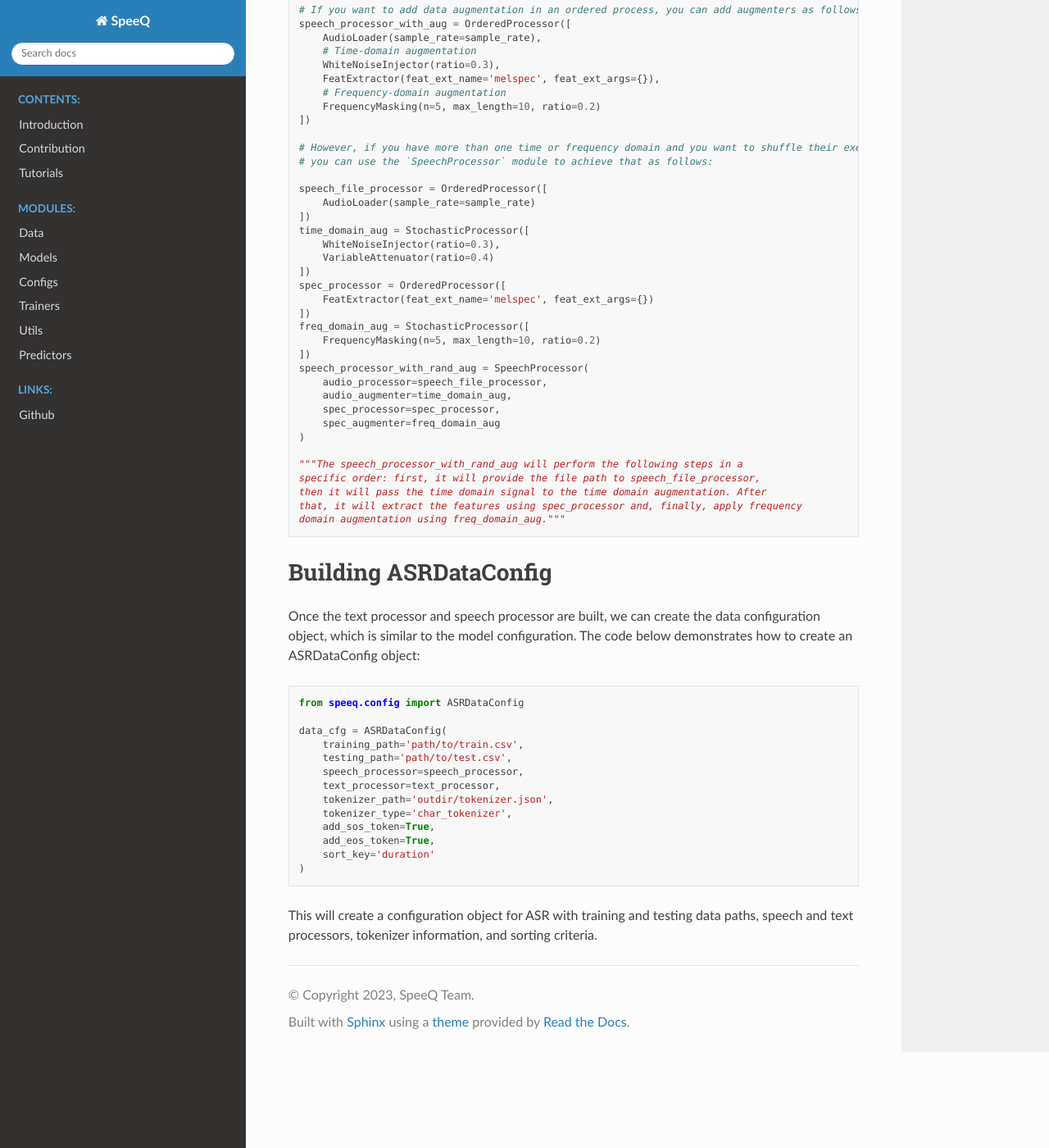
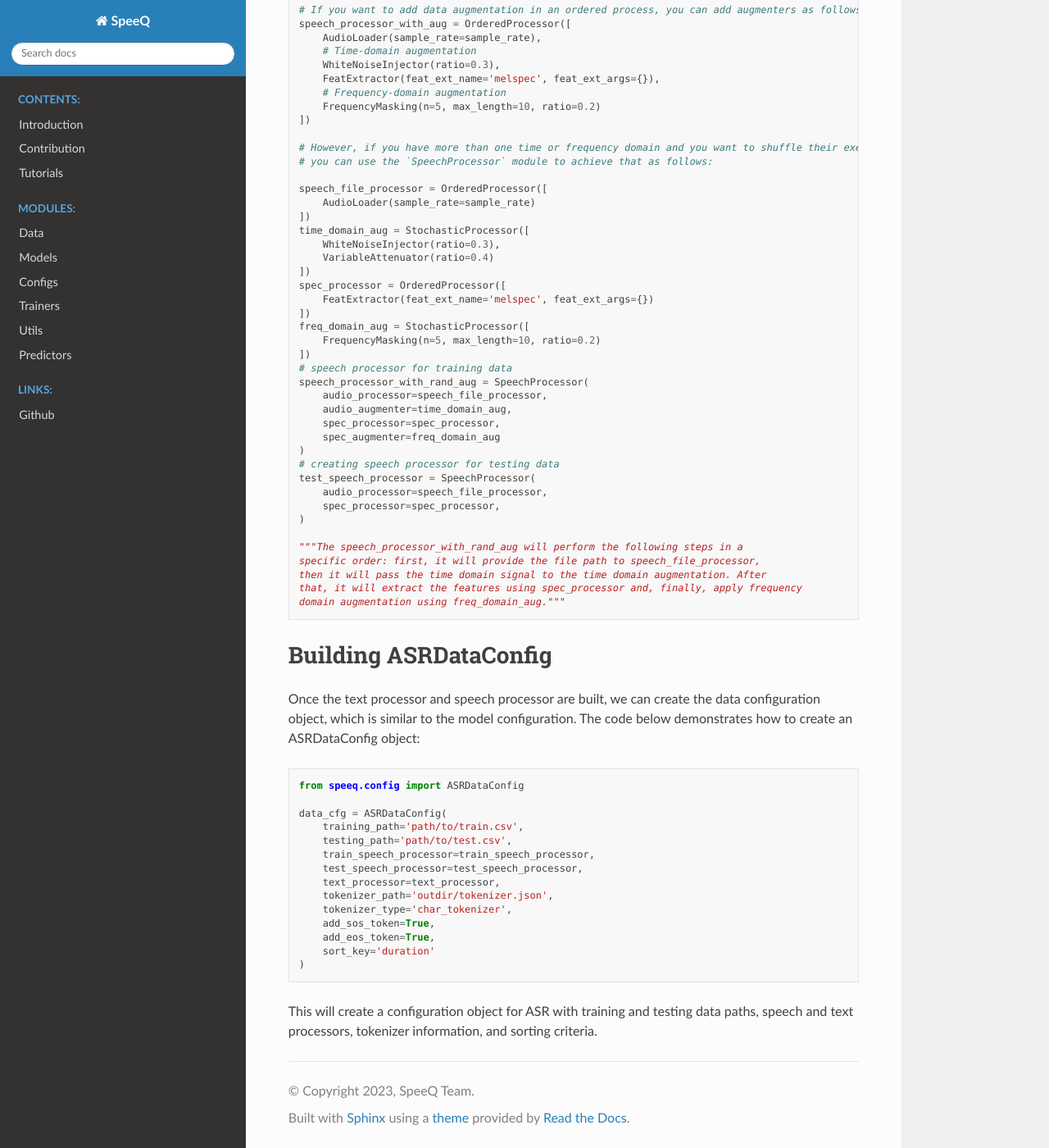
Before and after one commit to msalhab96/SpeeQ, a Sphinx documentation site: the page built from docs/tutorials/data_pipelines.rst, in a window 1280 px wide and 1400 px high, scrolled down 1490 px. Shown: the whole window at 82% size. Built offline with Sphinx 7.4.7 and the Read the Docs theme 2.0.0, drawn with Linux system fonts in a browser that asks for light colours; pages that are not in the unit, such as notebooks, are missing from menus.

Commit message:
docs updated

```diff
--- a/docs/tutorials/data_pipelines.rst
+++ b/docs/tutorials/data_pipelines.rst
@@ -99,11 +99,17 @@ example of how to create a speech processor in both scenarios:
     freq_domain_aug = StochasticProcessor([
         FrequencyMasking(n=5, max_length=10, ratio=0.2)
     ])
+    # speech processor for training data
     speech_processor_with_rand_aug = SpeechProcessor(
         audio_processor=speech_file_processor,
         audio_augmenter=time_domain_aug,
         spec_processor=spec_processor,
         spec_augmenter=freq_domain_aug
+    )
+    # creating speech processor for testing data
+    test_speech_processor = SpeechProcessor(
+        audio_processor=speech_file_processor,
+        spec_processor=spec_processor,
     )
 
     """The speech_processor_with_rand_aug will perform the following steps in a
@@ -129,7 +135,8 @@ ASRDataConfig object:
     data_cfg = ASRDataConfig(
         training_path='path/to/train.csv',
         testing_path='path/to/test.csv',
-        speech_processor=speech_processor,
+        train_speech_processor=train_speech_processor,
+        test_speech_processor=test_speech_processor,
         text_processor=text_processor,
         tokenizer_path='outdir/tokenizer.json',
         tokenizer_type='char_tokenizer',
```
